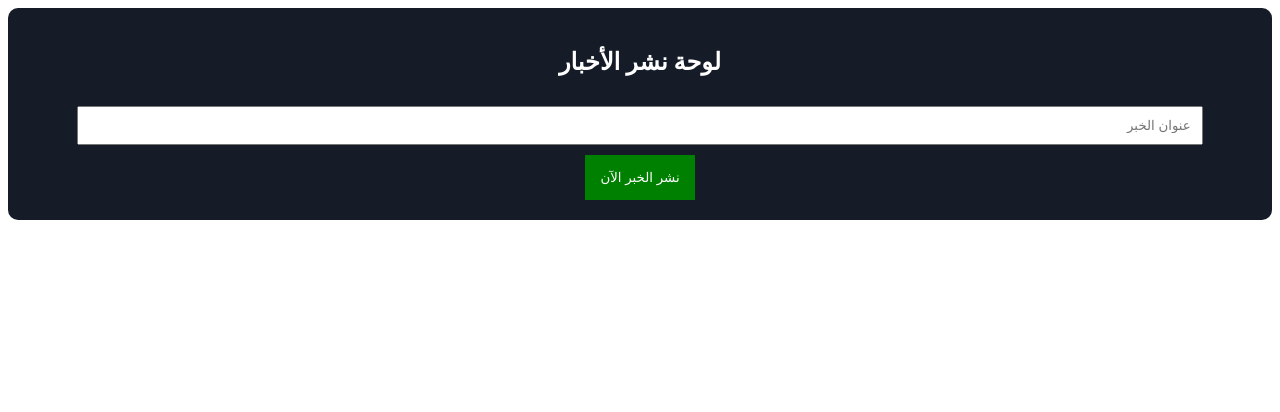
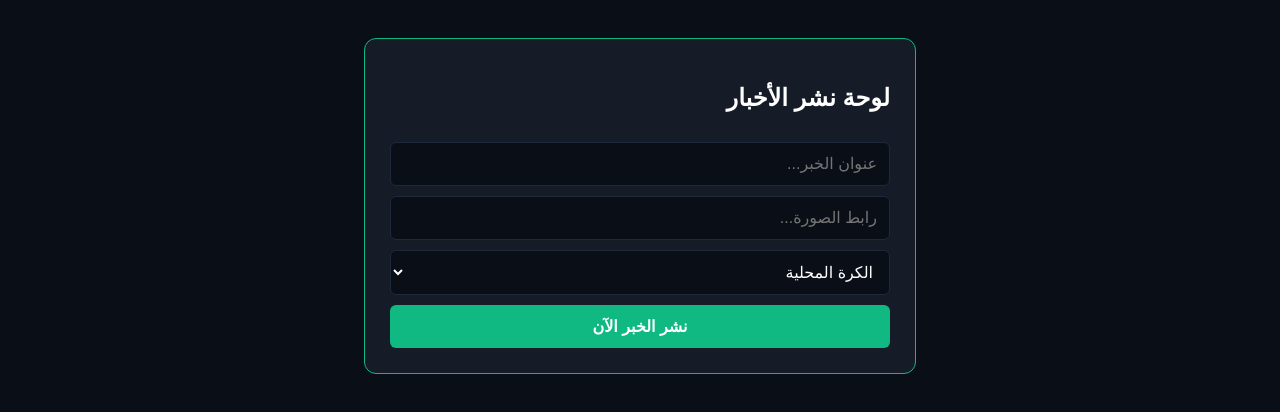
Before and after one commit to mozean27-alt/ABO-ZEIN-KORA, a plain HTML site: page admin.html in a window 1280 px wide. Both pictures are taken after a click on the button "نشر الخبر الآن". Drawn offline with Linux system fonts and the light colour scheme; no server answers.

Commit message:
Update admin.html

```diff
--- a/admin.html
+++ b/admin.html
@@ -2,39 +2,59 @@
 <html lang="ar" dir="rtl">
 <head>
     <meta charset="UTF-8">
-    <title>لوحة التحكم</title>
+    <title>لوحة التحكم | كورة ابوزين</title>
+    <style>
+        body { font-family: sans-serif; background: #0a0e17; color: white; padding: 30px; display: flex; justify-content: center; }
+        .admin-card { background: #151c28; padding: 25px; border-radius: 12px; width: 100%; max-width: 500px; border: 1px solid #10b981; }
+        input, select, button { width: 100%; padding: 12px; margin-top: 10px; border-radius: 6px; border: 1px solid #1e293b; background: #0a0e17; color: white; font-size: 1rem; box-sizing: border-box; }
+        button { background: #10b981; font-weight: bold; cursor: pointer; border: none; }
+    </style>
 </head>
 <body>
-    <div style="background:#151c28; padding:20px; border-radius:10px; color:white; text-align:center;">
+    <div class="admin-card">
         <h2>لوحة نشر الأخبار</h2>
-        <input type="text" id="title" placeholder="عنوان الخبر" style="width:90%; padding:10px; margin:10px;">
-        <br>
-        <button id="btn" style="background:green; color:white; padding:15px; border:none; cursor:pointer;">نشر الخبر الآن</button>
+        <input type="text" id="title" placeholder="عنوان الخبر...">
+        <input type="text" id="img" placeholder="رابط الصورة...">
+        <select id="category">
+            <option value="local">الكرة المحلية</option>
+            <option value="saudi">الدوري السعودي</option>
+            <option value="global">الكرة العالمية</option>
+        </select>
+        <button id="publishBtn">نشر الخبر الآن</button>
     </div>
 
     <script type="module">
         import { initializeApp } from "https://www.gstatic.com/firebasejs/10.8.0/firebase-app.js";
         import { getFirestore, collection, addDoc } from "https://www.gstatic.com/firebasejs/10.8.0/firebase-firestore.js";
 
-        // ضع بياناتك هنا بدقة
+        // ⚠️ ضع مفاتيحك هنا مرة أخرى بدقة
         const firebaseConfig = {
             apiKey: "YOUR_API_KEY",
             authDomain: "YOUR_PROJECT_ID.firebaseapp.com",
             projectId: "YOUR_PROJECT_ID",
             storageBucket: "YOUR_PROJECT_ID.appspot.com",
-            messagingSenderId: "YOUR_ID",
-            appId: "YOUR_APP_ID"
+            messagingSenderId: "SENDER_ID",
+            appId: "APP_ID"
         };
 
         const app = initializeApp(firebaseConfig);
         const db = getFirestore(app);
 
-        document.getElementById('btn').addEventListener('click', async () => {
-            alert('بدأت عملية النشر...');
+        document.getElementById('publishBtn').addEventListener('click', async () => {
             const title = document.getElementById('title').value;
+            const img = document.getElementById('img').value;
+            const category = document.getElementById('category').value;
+
+            if(!title) { alert('اكتب العنوان!'); return; }
+
             try {
-                await addDoc(collection(db, "news"), { title: title });
-                alert('تم النشر بنجاح!');
+                await addDoc(collection(db, "news"), {
+                    title: title,
+                    img: img,
+                    category: category,
+                    date: new Date()
+                });
+                alert('تم نشر الخبر مع الصورة والقسم بنجاح!');
             } catch (e) {
                 alert('خطأ: ' + e.message);
             }
```
